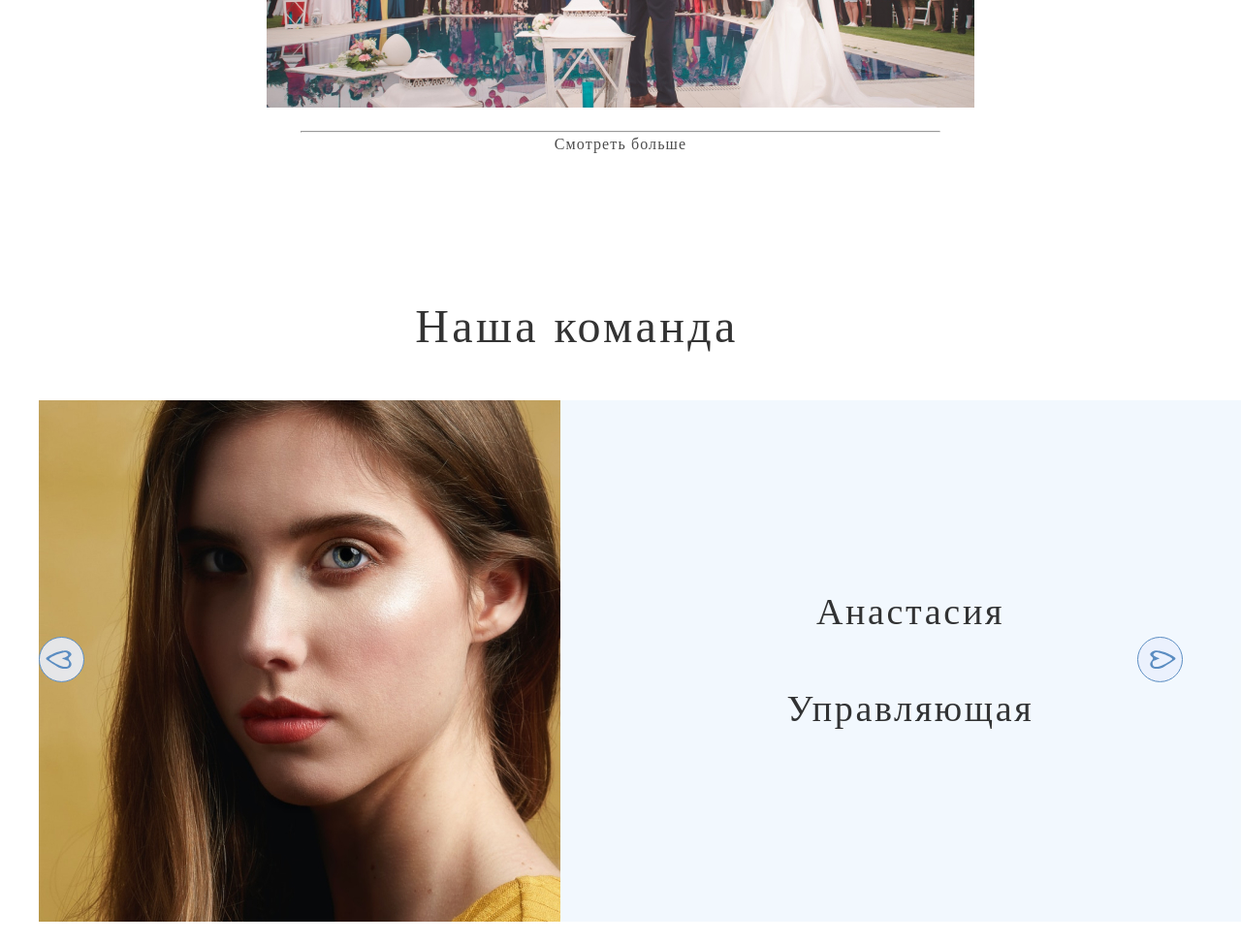
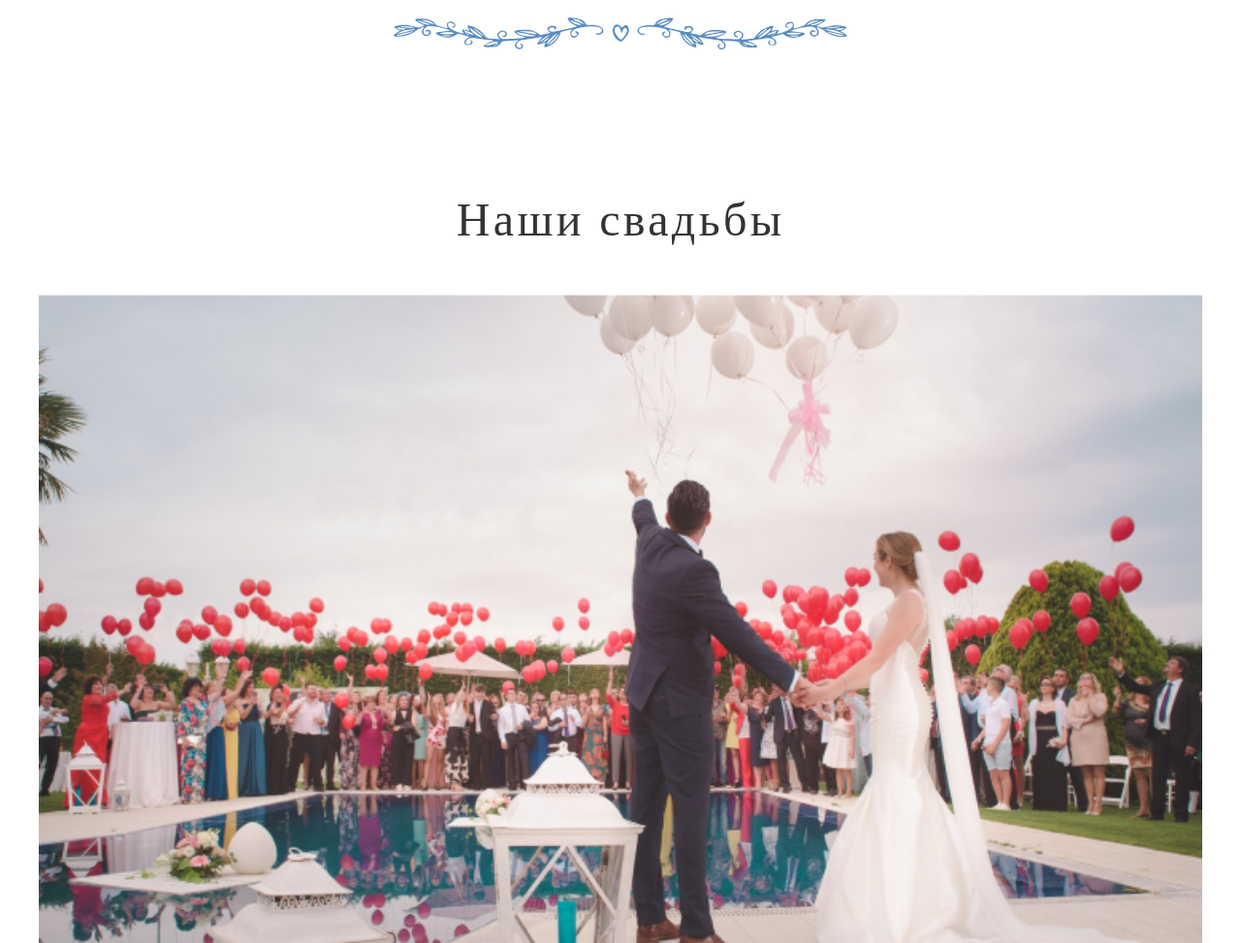
Before and after one commit to RamazanTemirkayevich/la-grace2, a plain HTML site: page src/index.html in a window 1280 px wide. Shown: the part 11022-11995 px from the top of the page at 97% size. Drawn offline with Linux system fonts and the light colour scheme; a web font is replaced by a local one.

Commit message:
second review

```diff
--- a/src/scss/blocks/_footer.scss
+++ b/src/scss/blocks/_footer.scss
@@ -114,7 +114,7 @@
     }
 }
 
-@media (max-width: 375px) {
+@media (min-width: 375px) {
     .footer {
         height: unset;
 
--- a/src/scss/blocks/_hotel.scss
+++ b/src/scss/blocks/_hotel.scss
@@ -33,7 +33,9 @@
 
     &-bg {
         margin-top: 30px;
-        width: 100%;
+        &>img {
+            width: 100%;
+        }
     }
 
     &-btn {
@@ -204,7 +206,6 @@
 
         &-bg {
             margin-top: 30px;
-            width: 100%;
         }
 
         &-btn {
@@ -333,7 +334,6 @@
 @media (max-width: 768px) {
     .hotel {
         margin: 45vh auto auto;
-        width: 700px;
 
         &-block {
             &__img {
--- a/src/scss/blocks/_team.scss
+++ b/src/scss/blocks/_team.scss
@@ -17,6 +17,7 @@
         position: relative;
         display: flex;
         width: 1260px;
+        height: 100%;
         margin-top: 40px;
         margin-right: 0;
         background: rgba(191, 219, 247, 0.2);
@@ -125,7 +126,7 @@
                 &-text {
                     height: unset;
                     &>p {
-                        font-size: 14px;
+                        font-size: 22px;
                     }
                 }
             }
@@ -133,7 +134,7 @@
     }
 }
 
-@media (max-width: 375px) {
+@media (min-width: 375px) {
     .team {
         margin: unset;
         width: 100%;
--- a/src/scss/blocks/_wedding.scss
+++ b/src/scss/blocks/_wedding.scss
@@ -1,5 +1,6 @@
 .wedding {
     margin: 140px auto auto;
+    width: 100%;
 
     &-title {
         font-family: $ff;
@@ -13,11 +14,15 @@
 
     &-img {
         margin: 40px auto auto;
-        width: 730px;
+        width: 100%;
+
+        &>img {
+            width: 100%;
+        }
     }
 
     &-line {
-        width: 658px;
+        width: 100%;
         margin: 20px auto auto;
         color: $main-color;
     }
```
Also changed, not shown: src/css/style.css.
